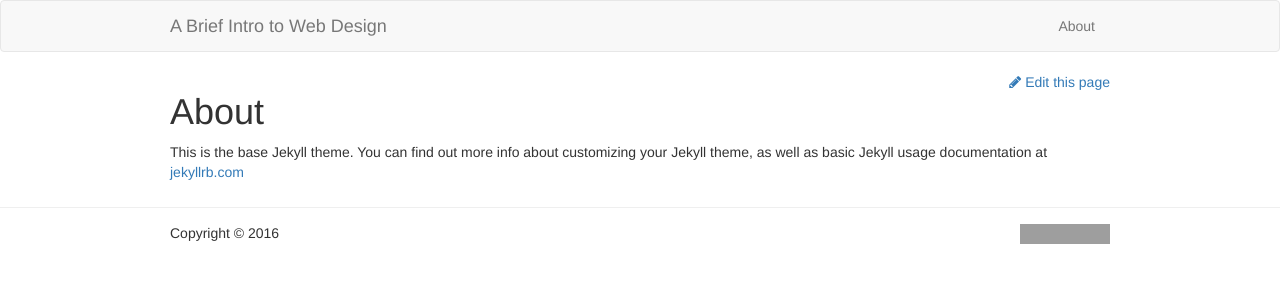
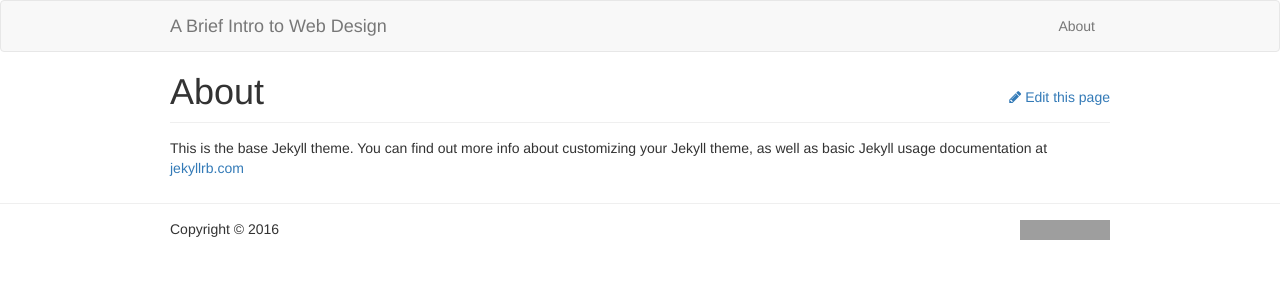
Before and after one commit to allejo/Intro-To-Web, a Jekyll site: the page built from about.md, in a window 1280 px wide. Shown: the top 300 px of the page. Built offline with Jekyll 4.4.1, drawn with Linux system fonts in a browser that asks for light colours; nearby versions of some CDN libraries; grey boxes are pictures that could not be loaded.

Commit message:
Start basic post styling

```diff
--- /dev/null
+++ b/_sass/_lessons.scss
@@ -0,0 +1,12 @@
+.lesson-header {
+    border-bottom: 1px solid #efefef;
+    margin-bottom: 15px;
+
+    h1 {
+        margin-top: 0;
+    }
+
+    .col-sm-4 {
+        margin-top: 15px;
+    }
+}
--- a/css/main.scss
+++ b/css/main.scss
@@ -29,5 +29,6 @@ $breakpoints: (
     "code-editor",
     "syntax-highlighting",
     "general",
+    "lessons",
     "helpers"
 ;
```
